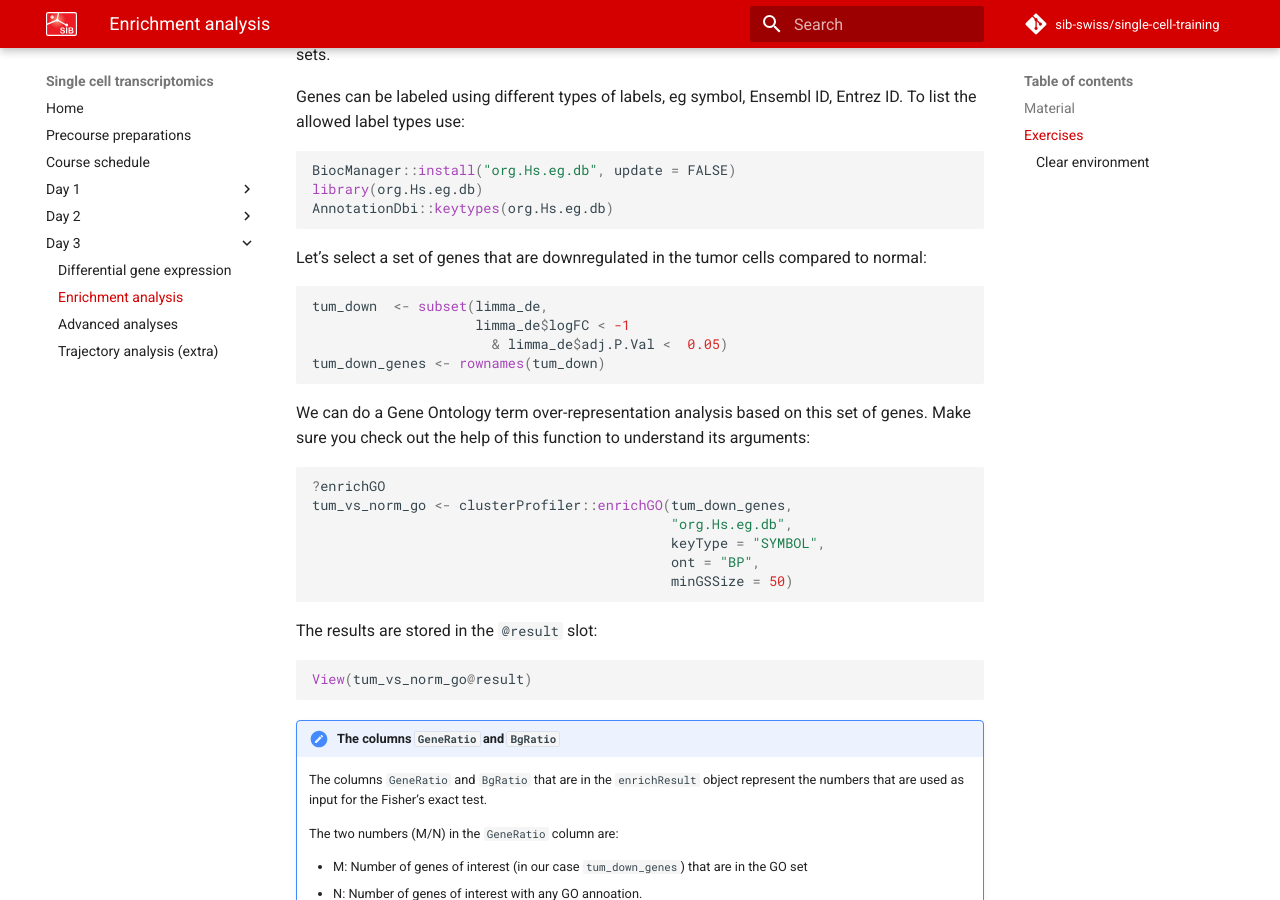
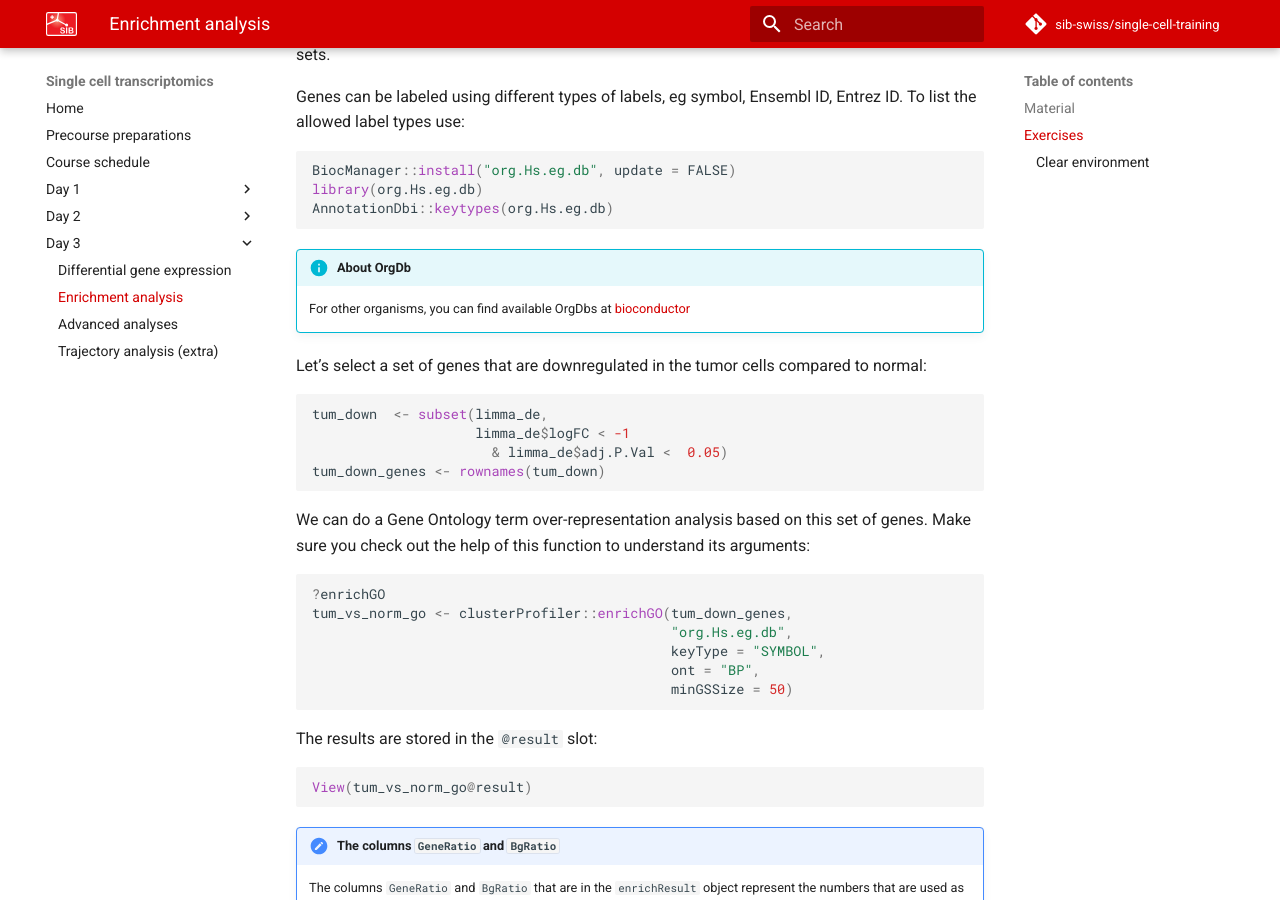
Before and after one commit to sib-swiss/single-cell-training, an MkDocs documentation site: the page built from docs/day3/enrichment_analysis.md, in a window 1280 px wide and 900 px high, scrolled down 865 px. Built offline with MkDocs 1.6.1 and Material for MkDocs 9.7.7, drawn with Linux system fonts in a browser that asks for light colours; comment, search, counter and statistics services are not loaded; the version menu is left out.

Commit message:
adds info box on orgdb

````diff
--- a/docs/day3/enrichment_analysis.md
+++ b/docs/day3/enrichment_analysis.md
@@ -38,6 +38,9 @@ BiocManager::install("org.Hs.eg.db", update = FALSE)
 library(org.Hs.eg.db)
 AnnotationDbi::keytypes(org.Hs.eg.db)
 ```
+
+!!! info "About OrgDb"
+    For other organisms, you can find available OrgDbs at [bioconductor](http://bioconductor.org/packages/release/BiocViews.html#___OrgDbfor)
 
 Let's select a set of genes that are downregulated in the tumor cells compared to normal:
 
````
